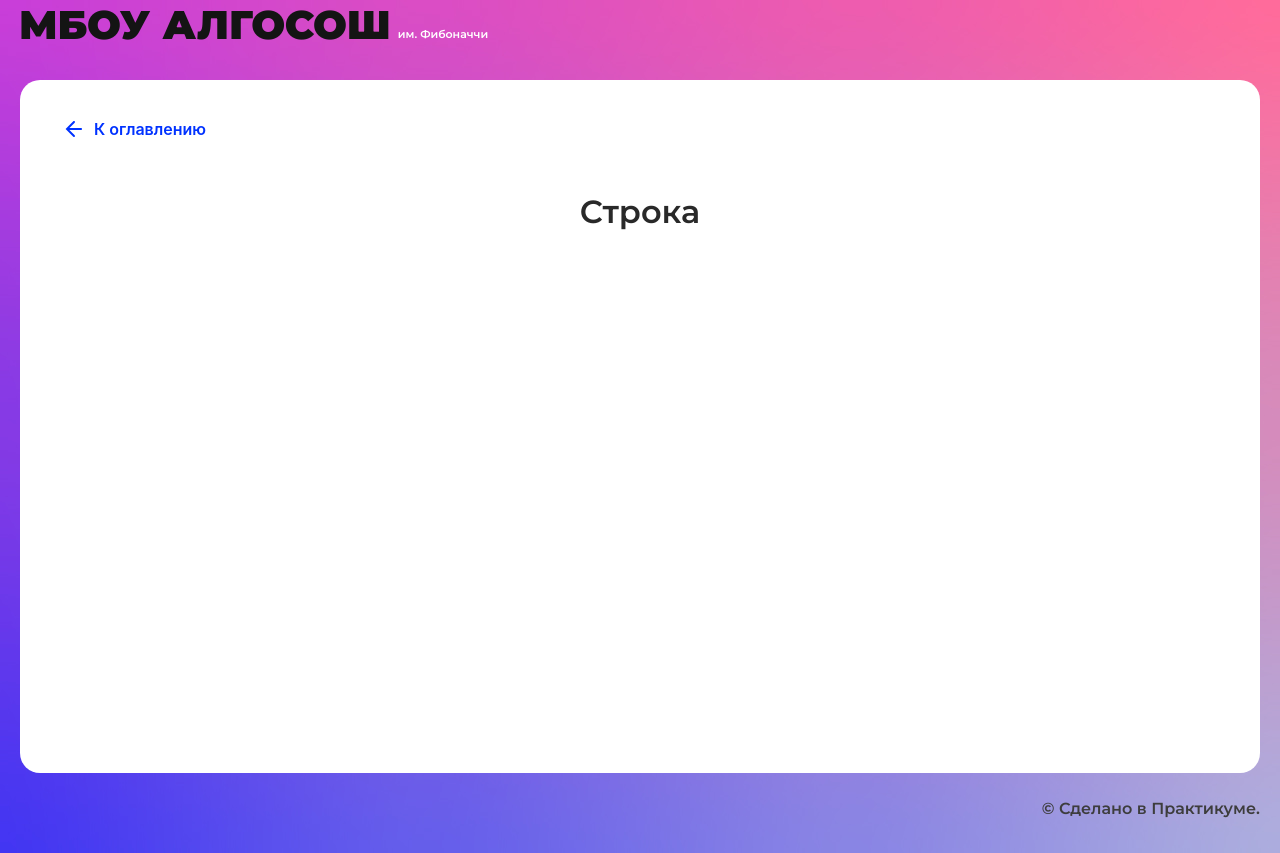
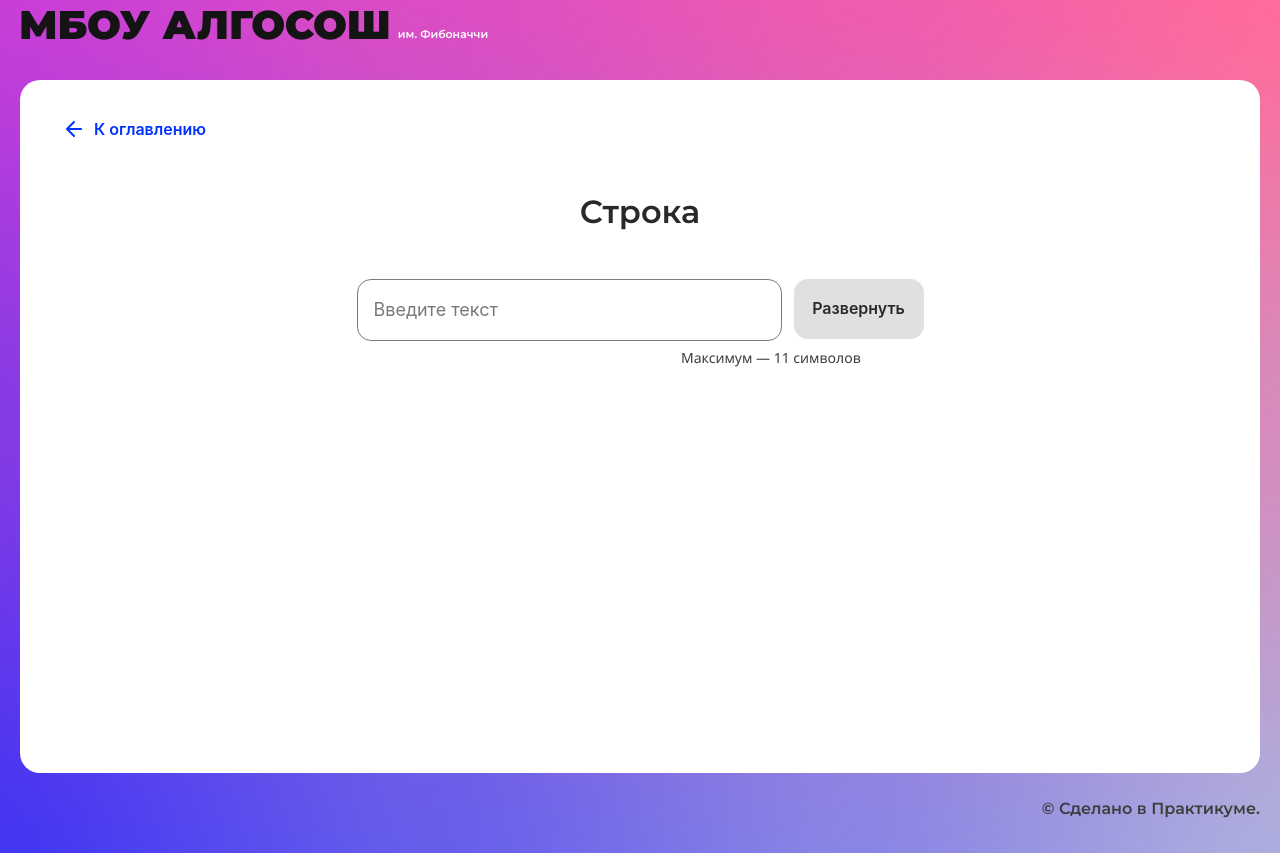
Before and after one commit to Dvdovina/algoSosh, a React (Create React App) app: page /recursion in a window 1280 px wide. Built offline with nearby package versions, Linux system fonts and the light colour scheme.

Commit message:
feat: string algorithm

```diff
--- /dev/null
+++ b/src/components/string/string-algorithm.ts
@@ -0,0 +1,32 @@
+import { DELAY_IN_MS } from "../../constants/delays";
+import { ElementStates } from "../../types/element-states";
+import { TString } from "../../types/common-types";
+import { timeout, swap } from "../../utils/utils";
+
+
+export const sortArray = async (
+    arr: TString[],
+    setState: React.Dispatch<React.SetStateAction<TString[]>>,
+    setLoader: (value: React.SetStateAction<boolean>) => void
+) => {
+    const { length } = arr;
+    let start = 0;
+    let end;
+    let mid = Math.floor(length / 2);
+    for (start; start < mid; start++) {
+        end = length - 1 - start
+        if (start < end) {
+            arr[start].state = ElementStates.Changing;
+            arr[end].state = ElementStates.Changing;
+            setState([...arr]);
+        }
+        swap(arr, start, end);
+        arr[start].state = ElementStates.Modified;
+        arr[end].state = ElementStates.Modified;
+        await timeout(DELAY_IN_MS);
+    }
+    arr[start].state = ElementStates.Modified;
+    setState([...arr]);
+    setLoader(false);
+    return arr;
+};
--- a/src/components/string/string.module.css
+++ b/src/components/string/string.module.css
@@ -0,0 +1,27 @@
+.input_box {
+    display: flex;
+    gap: 12px;
+    margin: 0 auto;
+    max-width: 567px;
+}
+
+.circle_box {
+    display: flex;
+    gap: 16px;
+    justify-content: center;
+    list-style-type: none;
+    margin: 0 auto;
+    padding-left: 0;
+}
+
+.paragraph {
+    color: #3d3d3d;
+    display: flex;
+    font-family: Segoe UI;
+    font-size: 14px;
+    font-style: normal;
+    font-weight: 400;
+    line-height: 22px;
+    margin: 6px 0 120px 625px;
+    padding: 0;
+}
--- a/src/components/string/string.tsx
+++ b/src/components/string/string.tsx
@@ -1,16 +1,67 @@
 import React from "react";
+import { useState } from "react";
+import { ChangeEvent } from "react";
 import { SolutionLayout } from "../ui/solution-layout/solution-layout";
 import stringStyles from "./string.module.css"
 import { Input } from "../ui/input/input";
 import { Button } from "../ui/button/button";
 import { Circle } from "../ui/circle/circle";
+import { useForm } from "../../hooks/hooks";
+import { TString } from "../../types/common-types";
+import { sortArray } from "./string-algorithm";
+import { ElementStates } from "../../types/element-states";
+import { timeout } from "../../utils/utils";
+import { DELAY_IN_MS } from "../../constants/delays";
 
 
 
 export const StringComponent: React.FC = () => {
+
+  const { values, handleChange } = useForm({ value: "" });
+  const [loader, setLoader] = useState(false);
+  const [state, setState] = useState<TString[]>([]);
+
+  const onClick = async () => {
+    setLoader(true);
+    const array = Array.from(values.value);
+    const arrayObj = array.map((value) => ({
+      value,
+      state: ElementStates.Default,
+    })) as TString[];
+    setState([...arrayObj]);
+    await timeout(DELAY_IN_MS);
+    sortArray(arrayObj, setState, setLoader);
+  };
+
+
   return (
     <SolutionLayout title="Строка">
-
+      <form className={stringStyles.input_box}>
+        <Input
+          maxLength={11}
+          value={values.value}
+          name="value"
+          onChange={(e: ChangeEvent<HTMLInputElement>) => handleChange(e)}
+        />
+        <Button
+          text="Развернуть"
+          type="button"
+          isLoader={loader}
+          onClick={onClick}
+          disabled={values.value ? false : true}
+        />
+      </form>
+      <p className={stringStyles.paragraph}>Максимум — 11 символов</p>
+      <ul className={stringStyles.circle_box}>
+        {state?.map((item, index) => (
+          <li key={index}>
+            <Circle
+              letter={item.value}
+              state={item.state}
+            />
+          </li>
+        ))}
+      </ul>
     </SolutionLayout>
   );
 };
--- /dev/null
+++ b/src/types/common-types.ts
@@ -0,0 +1,7 @@
+import { ElementStates } from "./element-states";
+
+
+export type TString = {
+  value: string;
+  state: ElementStates;
+}
--- a/src/utils/utils.tsx
+++ b/src/utils/utils.tsx
@@ -1 +1,15 @@
-export {}
+import { TString } from "../types/common-types";
+
+export const swap = (
+    arr: TString[],
+    start: number,
+    end: number
+  ): void => {
+    const check = arr[start];
+    arr[start] = arr[end];
+    arr[end] = check;
+  };
+
+  export const timeout = (delay: number) => {
+    return new Promise((res) => setTimeout(res, delay));
+  };
```
